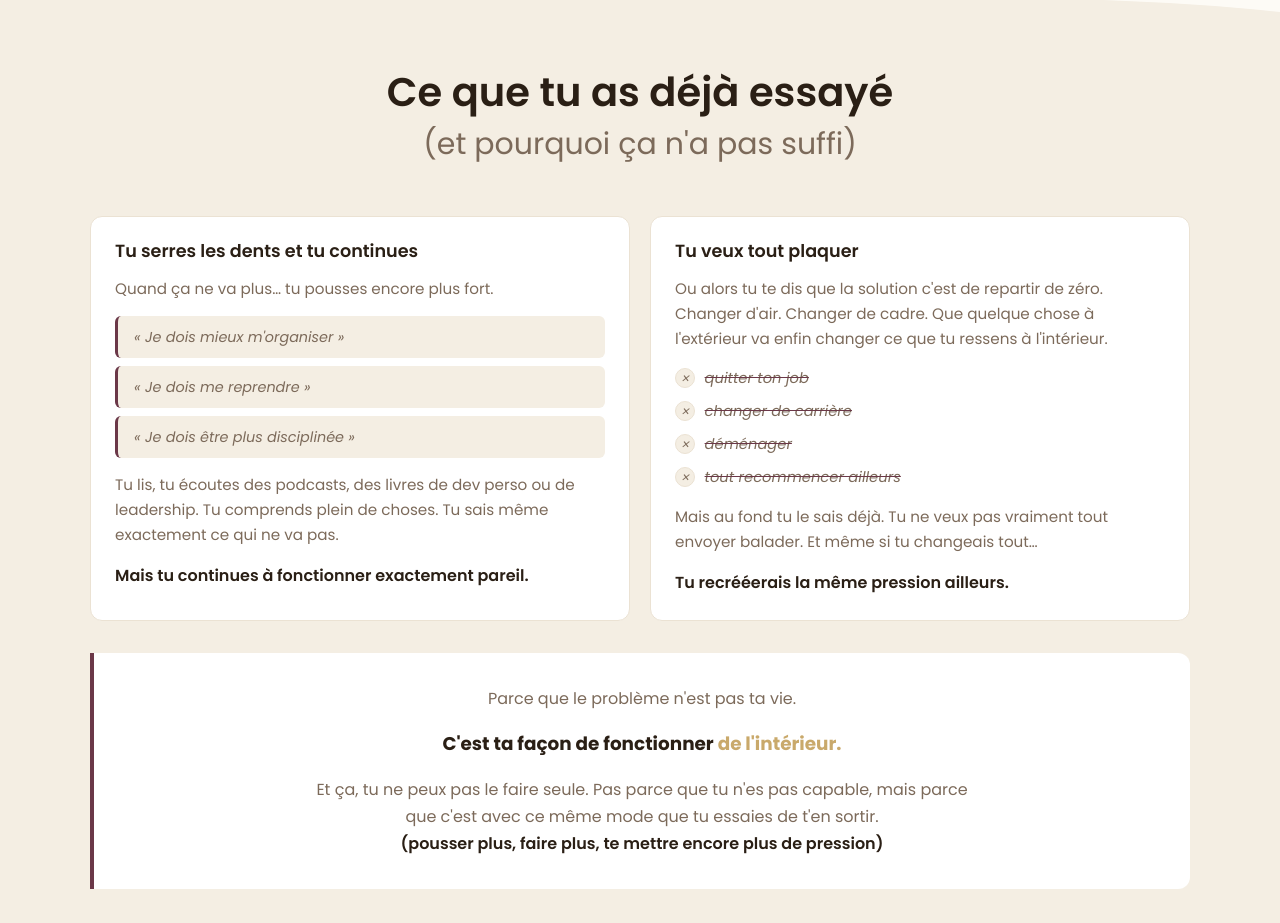
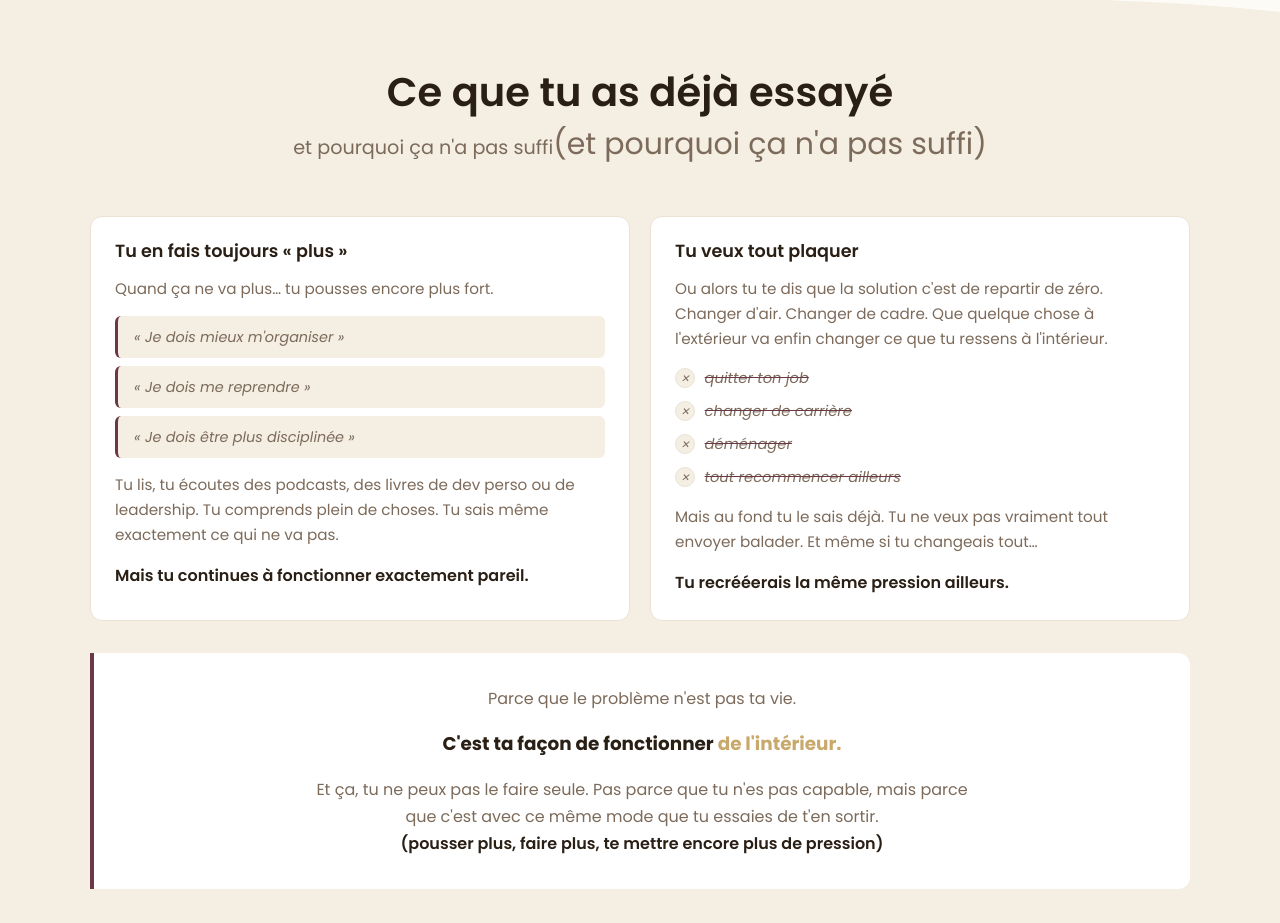
Before and after one commit to yacinebe/AichaHatim.com, a React (Vite) app in the folder apps/web/: page / in a window 1280 px wide. Shown: the part 2500-3423 px from the top of the page. Built offline with nearby package versions, Linux system fonts and the light colour scheme; no server answers.

Commit message:
content: essayé — titre + (et pourquoi ça n'a pas suffi), Tu en fais toujours plus

```diff
--- a/apps/web/src/pages/Home.jsx
+++ b/apps/web/src/pages/Home.jsx
@@ -222,6 +222,7 @@ function EssayeSection() {
         <div className="essaye-content">
           <h2 className="landing-title" style={{ textAlign: "center" }}>
             Ce que tu as déjà essayé<br />
+            <span style={{ fontSize: "1.2rem", fontWeight: 400, color: "var(--text-muted)" }}>et pourquoi ça n'a pas suffi</span>
             <span style={{ fontSize: "0.75em", fontWeight: 400, color: "var(--text-muted)" }}>
               (et pourquoi ça n'a pas suffi)
             </span>
@@ -230,7 +231,7 @@ function EssayeSection() {
           <div className="essaye-two-col">
             {/* Col 1 */}
             <div className="essaye-col">
-              <h3 className="essaye-col-title">Tu serres les dents et tu continues</h3>
+              <h3 className="essaye-col-title">Tu en fais toujours « plus »</h3>
               <p className="essaye-col-body">
                 Quand ça ne va plus… tu pousses encore plus fort.
               </p>
```
